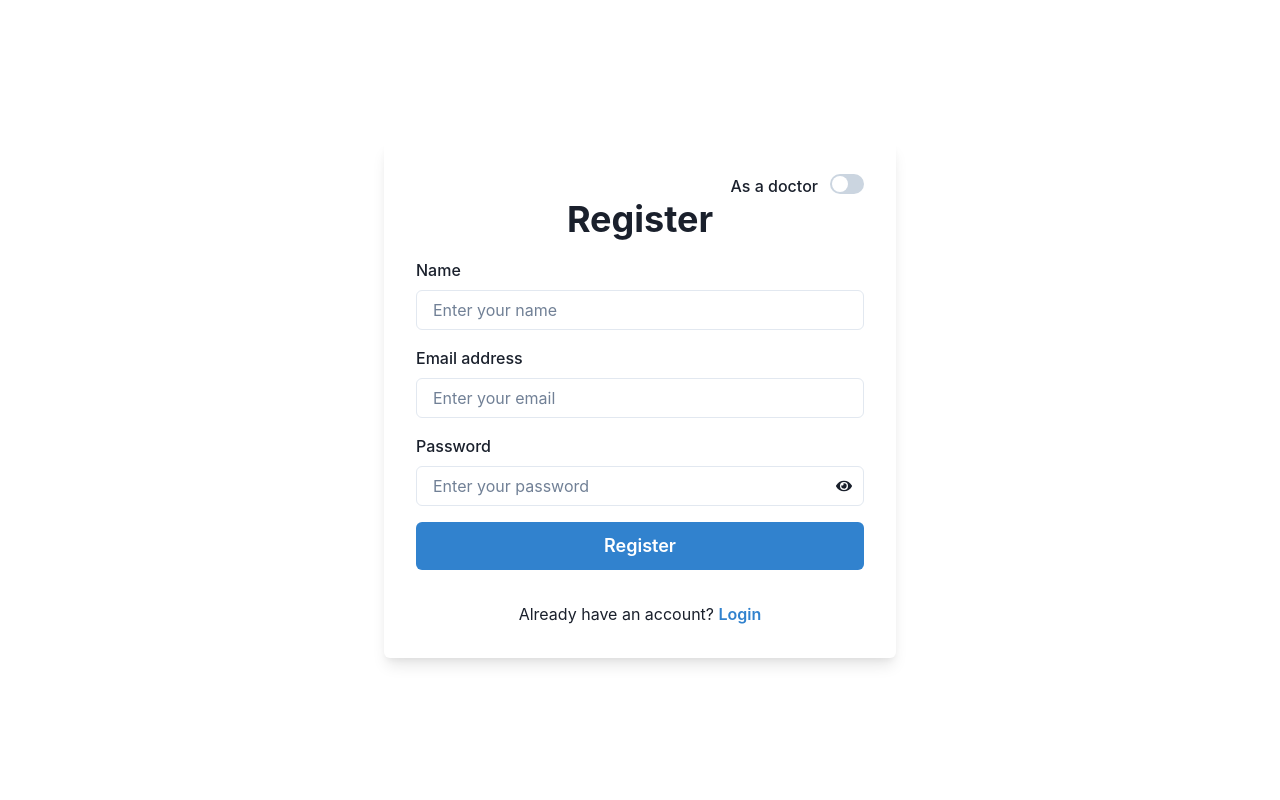
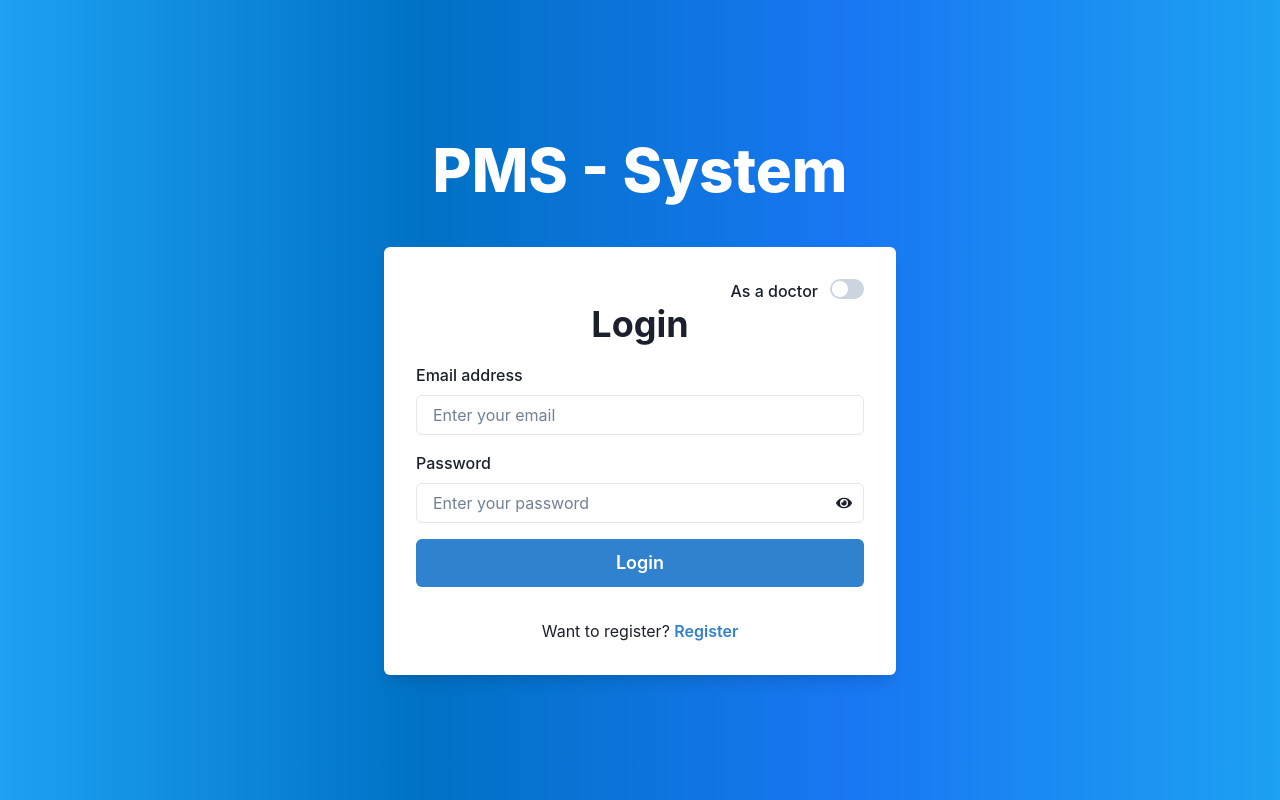
Before and after one commit to NuZard84/pms-frontend, a React (Vite) app: page / in a window 1280 px wide. Built offline with nearby package versions, Linux system fonts and the light colour scheme.

Commit message:
dashboard structure

```diff
--- a/src/components/Layout.jsx
+++ b/src/components/Layout.jsx
@@ -1,12 +1,30 @@
-import { Box } from "@chakra-ui/react";
+import { Box, Flex } from "@chakra-ui/react";
 import { Outlet } from "react-router-dom";
 
 const Layout = () => {
   return (
-    <Box>
-      <Box>Layout</Box>
-      <Outlet />
-    </Box>
+    <Flex>
+      <Box
+        w="250px"
+        bg="gray.200"
+        p="4"
+        borderRight="1px"
+        borderColor="gray.300"
+        h={{ base: "100vh", md: "100vh", lg: "100vh" }}
+      >
+        <Box> Sidebar Content </Box>
+      </Box>
+      <Box display={"flex"} flexDirection={"column"}>
+        <Box w="100%" bg="blue.500" p="4" color="white">
+          <Box> Header Content </Box>
+        </Box>
+
+        <Box flex="1" p="4">
+          {/* Main content goes here */}
+          <Outlet />
+        </Box>
+      </Box>
+    </Flex>
   );
 };
 
--- a/src/components/LoginPage.jsx
+++ b/src/components/LoginPage.jsx
@@ -19,7 +19,7 @@ import { useNavigate } from "react-router-dom";
 const LoginPage = () => {
   const navigate = useNavigate();
 
-  const [variant, setVariant] = useState("register");
+  const [variant, setVariant] = useState("login");
   const [role, setRole] = useState("patient");
   const [showPassword, setShowPassword] = useState(false);
   const [showSecretKey, setShowSecretKey] = useState(false);
@@ -37,40 +37,36 @@ const LoginPage = () => {
   }, [role]);
 
   return (
-    <Box>
     <Box
+      bgGradient="linear(to-r, #1da1f2, #0071c5, #1877F2, #1da1f2)"
       width="100vw"
       height="100vh"
       display="flex"
       justifyContent="center"
       alignItems="center"
+      flexDirection="column"
     >
+      <Box marginBottom={8}>
+        <Text
+          fontSize="6xl"
+          fontWeight="extrabold"
+          color="white"
+          textAlign="center"
+          dro
+        >
+          PMS - System
+        </Text>
+      </Box>
       {variant === "register" ? (
         <Box
           padding="8"
-            boxShadow="lg"
+          boxShadow="xl"
           rounded="md"
           bg="white"
           width={{ base: "90%", md: "50%", lg: "40%" }}
-            display={"flex"}
-            flexDirection={"column"}
+          display="flex"
+          flexDirection="column"
         >
-            <Box alignSelf={"flex-end"}>
-              <FormControl display="flex" flexDirection={"row"}>
-                <FormLabel htmlFor="email-alerts" mb="0">
-                  As a doctor
-                </FormLabel>
-                <Switch
-                  isChecked={role === "doctor"}
-                  id="role-selection"
-                  onChange={() => {
-                    setRole((prevRole) =>
-                      prevRole === "doctor" ? "patient" : "doctor"
-                    );
-                  }}
-                />
-              </FormControl>
-            </Box>
           <Heading mb="4" textAlign="center">
             Register
           </Heading>
@@ -102,27 +98,7 @@ const LoginPage = () => {
                 </InputRightElement>
               </InputGroup>
             </FormControl>
-              {role === "doctor" && (
-                <FormControl id="secret-key">
-                  <FormLabel>Secret key</FormLabel>
-                  <InputGroup>
-                    <Input
-                      type={showSecretKey ? "text" : "password"}
-                      placeholder="Enter doctor's secret key"
-                    />
-                    <InputRightElement>
-                      <IconButton
-                        aria-label={
-                          showSecretKey ? "Hide secret key" : "Show secret key"
-                        }
-                        variant="ghost"
-                        icon={showSecretKey ? <FaEyeSlash /> : <FaEye />}
-                        onClick={handleToggleSecretKeyVisibility}
-                      />
-                    </InputRightElement>
-                  </InputGroup>
-                </FormControl>
-              )}
+
             <Button
               colorScheme="blue"
               size="lg"
@@ -154,11 +130,11 @@ const LoginPage = () => {
           rounded="md"
           bg="white"
           width={{ base: "90%", md: "50%", lg: "40%" }}
-            display={"flex"}
-            flexDirection={"column"}
+          display="flex"
+          flexDirection="column"
         >
-            <Box alignSelf={"flex-end"}>
-              <FormControl display="flex" flexDirection={"row"}>
+          <Box alignSelf="flex-end">
+            <FormControl display="flex" flexDirection="row">
               <FormLabel htmlFor="email-alerts" mb="0">
                 As a doctor
               </FormLabel>
@@ -199,27 +175,7 @@ const LoginPage = () => {
                 </InputRightElement>
               </InputGroup>
             </FormControl>
-              {role === "doctor" && (
-                <FormControl id="secret-key">
-                  <FormLabel>Secret key</FormLabel>
-                  <InputGroup>
-                    <Input
-                      type={showSecretKey ? "text" : "password"}
-                      placeholder="Enter doctor's secret key"
-                    />
-                    <InputRightElement>
-                      <IconButton
-                        aria-label={
-                          showSecretKey ? "Hide secret key" : "Show secret key"
-                        }
-                        variant="ghost"
-                        icon={showSecretKey ? <FaEyeSlash /> : <FaEye />}
-                        onClick={handleToggleSecretKeyVisibility}
-                      />
-                    </InputRightElement>
-                  </InputGroup>
-                </FormControl>
-              )}
+
             <Button
               colorScheme="blue"
               size="lg"
@@ -246,7 +202,6 @@ const LoginPage = () => {
         </Box>
       )}
     </Box>
-    </Box>
   );
 };
 
--- a/src/pages/Home.jsx
+++ b/src/pages/Home.jsx
@@ -1,7 +1,27 @@
 import { Box } from "@chakra-ui/react";
 
 const Home = () => {
-  return <Box>Home</Box>;
+  return (
+    <Box>
+      Lorem ipsum dolor sit, amet consectetur adipisicing elit. Voluptate
+      deserunt suscipit architecto veritatis doloremque minima atque totam
+      quisquam! Dolorum sequi obcaecati perspiciatis quas aperiam dolore facere
+      sint aspernatur numquam eum, omnis provident laudantium architecto eos
+      corrupti illum sapiente esse porro hic officia rerum. Quaerat dolore
+      repellat aspernatur placeat odio nam dolor commodi atque accusantium,
+      animi eos rem in blanditiis doloremque quod facere quisquam explicabo
+      rerum voluptatibus eaque sit laudantium ratione similique. Cum
+      necessitatibus quam asperiores quibusdam delectus excepturi laboriosam id,
+      cumque expedita magni aperiam ad suscipit quos vitae dolores vero, odio
+      aspernatur et eveniet tempora possimus repudiandae distinctio optio
+      officia? Ducimus cumque incidunt sequi ut quas magni tempore velit
+      quisquam? Reprehenderit ut porro nihil vel ratione, veritatis quis tempora
+      expedita, rerum eligendi neque earum omnis eveniet aliquid sed
+      repudiandae. Distinctio asperiores praesentium et perferendis. Debitis,
+      sint ad atque ex laborum officiis tempore error harum veritatis unde
+      possimus. Aspernatur, modi assumenda.
+    </Box>
+  );
 };
 
 export default Home;
```
Lines whose indentation alone changed are shown as unchanged.
